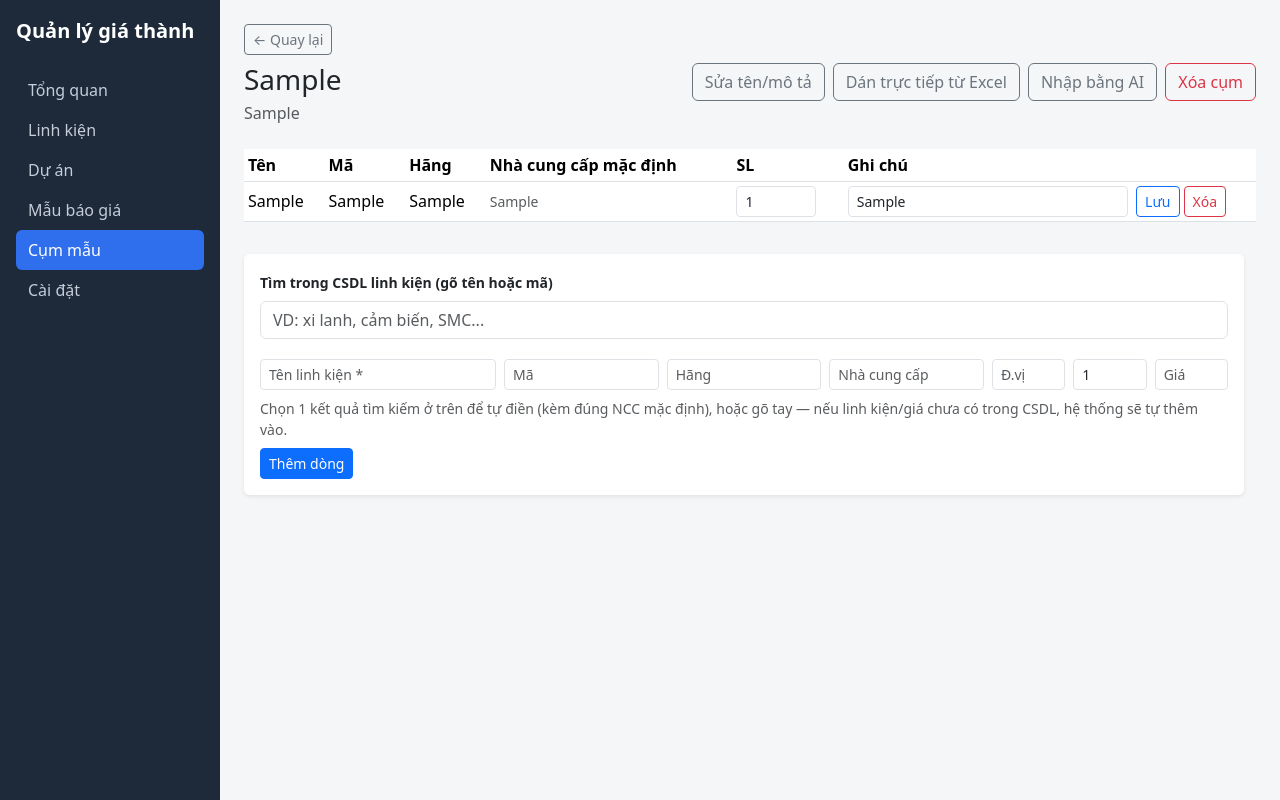
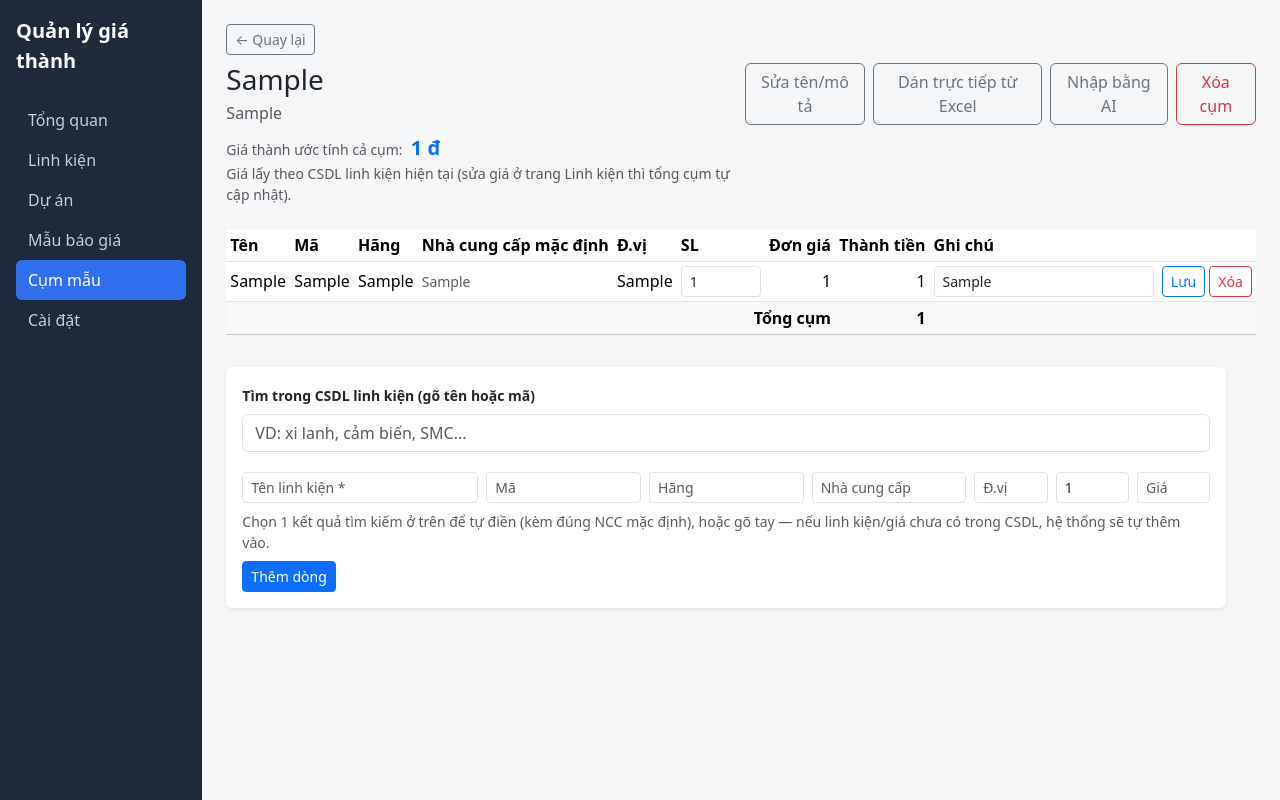
Before and after one commit to thuminkk/phanmembaogia, a FastAPI app: page /cum-tieu-chuan/1 in a window 1280 px wide. Run offline with FastAPI, Linux system fonts and the light colour scheme; tables that the repository leaves empty hold one stand-in row (values such as "Sample post"); some libraries are stand-ins or nearby versions.

Commit message:
Cụm mẫu: hiển thị giá thành ước tính theo giá CSDL hiện tại
- Cột giá ước tính ở danh sách cụm, đơn giá/thành tiền/tổng ở trang chi tiết
- Cảnh báo dòng chưa có giá
- Sửa lỗi áp cụm vào báo giá khi dòng cụm trỏ tới dòng giá đã bị xóa

Co-Authored-By: Claude Opus 5.5 <noreply@anthropic.com>

```diff
--- a/app/templates/standard_groups/detail.html
+++ b/app/templates/standard_groups/detail.html
@@ -9,6 +9,14 @@
     <div>
         <h1 class="h3 mb-1">{{ group.ten_cum }}</h1>
         <div class="text-muted">{{ group.mo_ta or "—" }}</div>
+        <div class="mt-2">
+            <span class="text-muted small">Giá thành ước tính cả cụm:</span>
+            <span class="fs-5 fw-bold text-primary ms-1">{{ "{:,.0f}".format(group.tong_gia) }} đ</span>
+            {% if group.so_dong_chua_co_gia %}
+            <span class="badge text-bg-warning ms-2">{{ group.so_dong_chua_co_gia }} dòng chưa có giá — tổng đang thấp hơn thực tế</span>
+            {% endif %}
+        </div>
+        <div class="text-muted small">Giá lấy theo CSDL linh kiện hiện tại (sửa giá ở trang Linh kiện thì tổng cụm tự cập nhật).</div>
     </div>
     <div class="d-flex gap-2">
         <a class="btn btn-outline-secondary" href="/cum-tieu-chuan/{{ group.id }}/sua">Sửa tên/mô tả</a>
@@ -22,7 +30,7 @@
 
 <div class="table-responsive mb-3">
     <table class="table table-sm bg-white align-middle">
-        <thead><tr><th>Tên</th><th>Mã</th><th>Hãng</th><th>Nhà cung cấp mặc định</th><th>SL</th><th>Ghi chú</th><th></th></tr></thead>
+        <thead><tr><th>Tên</th><th>Mã</th><th>Hãng</th><th>Nhà cung cấp mặc định</th><th>Đ.vị</th><th>SL</th><th class="text-end">Đơn giá</th><th class="text-end">Thành tiền</th><th>Ghi chú</th><th></th></tr></thead>
         <tbody>
             {% for l in group.lines %}
             <tr>
@@ -32,21 +40,31 @@
                 <td>
                     <span class="text-muted small">{{ (l.part.price.nha_cung_cap if l.part.price else None) or "(chưa rõ NCC)" }}</span>
                 </td>
+                <td>{{ l.part.don_vi or "" }}</td>
                 <td><input class="form-control form-control-sm" form="line-{{ l.id }}" type="number" step="1" name="so_luong" value="{{ "{:g}".format(l.so_luong) }}" style="width:80px"></td>
+                <td class="text-end {% if not l.don_gia %}text-warning-emphasis{% endif %}">{{ "{:,.0f}".format(l.don_gia) if l.don_gia else "chưa có giá" }}</td>
+                <td class="text-end">{{ "{:,.0f}".format(l.thanh_tien) }}</td>
                 <td><input class="form-control form-control-sm" form="line-{{ l.id }}" name="ghi_chu" value="{{ l.ghi_chu or '' }}"></td>
                 <td class="d-flex gap-1">
                     <button class="btn btn-sm btn-outline-primary" form="line-{{ l.id }}" type="submit">Lưu</button>
                     <button class="btn btn-sm btn-outline-danger" form="del-line-{{ l.id }}" type="submit" onclick="return confirm('Xóa dòng này?');">Xóa</button>
                 </td>
             </tr>
-            <tr class="d-none"><td colspan="7">
+            <tr class="d-none"><td colspan="10">
                 <form id="line-{{ l.id }}" method="post" action="/cum-tieu-chuan/{{ group.id }}/dong/{{ l.id }}/sua"></form>
                 <form id="del-line-{{ l.id }}" method="post" action="/cum-tieu-chuan/{{ group.id }}/dong/{{ l.id }}/xoa"></form>
             </td></tr>
             {% else %}
-            <tr><td colspan="7" class="text-center text-muted py-3">Chưa có linh kiện trong cụm mẫu này.</td></tr>
+            <tr><td colspan="10" class="text-center text-muted py-3">Chưa có linh kiện trong cụm mẫu này.</td></tr>
             {% endfor %}
         </tbody>
+        {% if group.lines %}
+        <tfoot><tr class="table-light fw-bold">
+            <td colspan="7" class="text-end">Tổng cụm</td>
+            <td class="text-end">{{ "{:,.0f}".format(group.tong_gia) }}</td>
+            <td colspan="2"></td>
+        </tr></tfoot>
+        {% endif %}
     </table>
 </div>
 
```
Also changed, not shown: app/crud/standard_groups.py (+6 -3 lines), app/db/models.py (+20 -0 lines), app/templates/standard_groups/list.html (+8 -2 lines).
